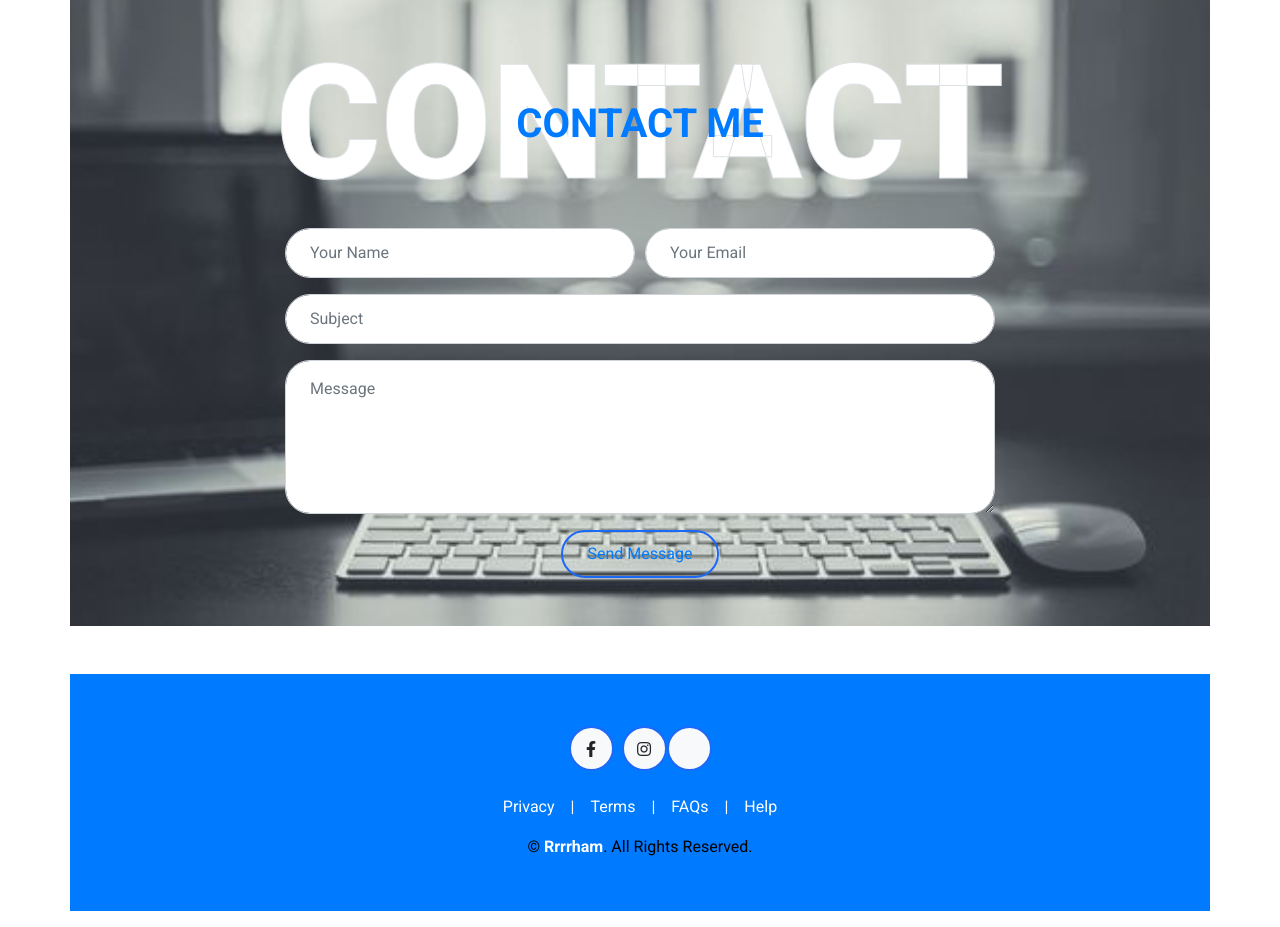
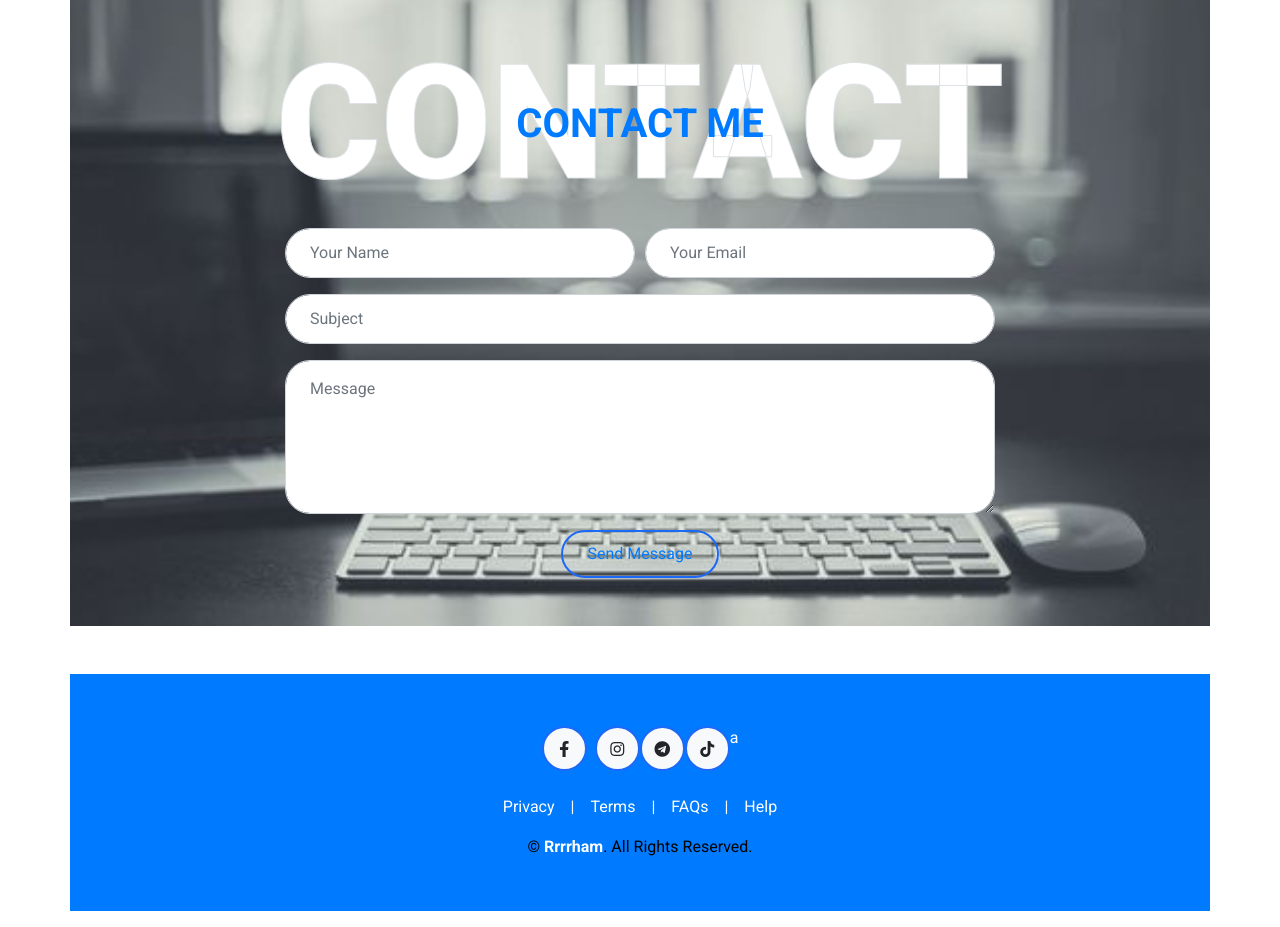
Before and after one commit to rhamsison131/rhamsison131.github.io, a plain HTML site: page index.html in a window 1280 px wide. Shown: the part 2325-3252 px from the top of the page. Drawn offline with nearby package versions, Linux system fonts and the light colour scheme.

Commit message:
Update index.html

```diff
--- a/index.html
+++ b/index.html
@@ -270,7 +270,8 @@
             <div class="d-flex justify-content-center mb-4">
                  <a class="btn btn-light btn-social mr-2" href="https://www.facebook.com/rham.sison3"  target="_blank" ><i class="fab fa-facebook-f"></i></a>
                 <a class="btn btn-light btn-social" href="https://www.instagram.com/rhamffffffff/"  target="_blank"><i class="fab fa-instagram"></i></a>
-                <a class="btn btn-light btn-social" href="https://t.me/@Pogipogs10" target="blank"></a>
+                <a class="btn btn-light btn-social" href="https://t.me/@Pogipogs10" target="_blank"><i class="fab fa-telegram"></i></a>
+                <a class="btn btn-light btn-social" href= "https://www.tiktok.com/rhxmmmmm" target="_blank"><i class="fab fa-tiktok"></i></a>a
             </div>
             <div class="d-flex justify-content-center mb-3">
                 <a class="text-white" href="privacy.html"target="_blank">Privacy</a>
```
